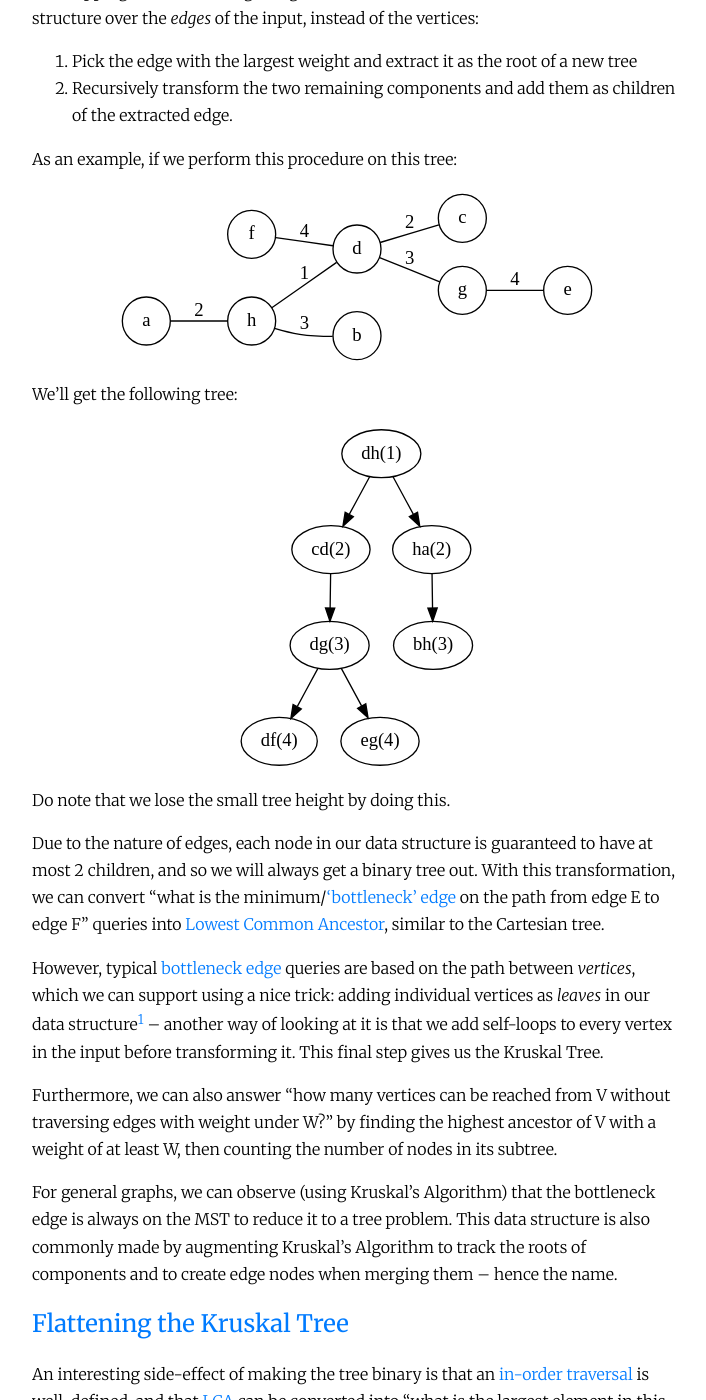
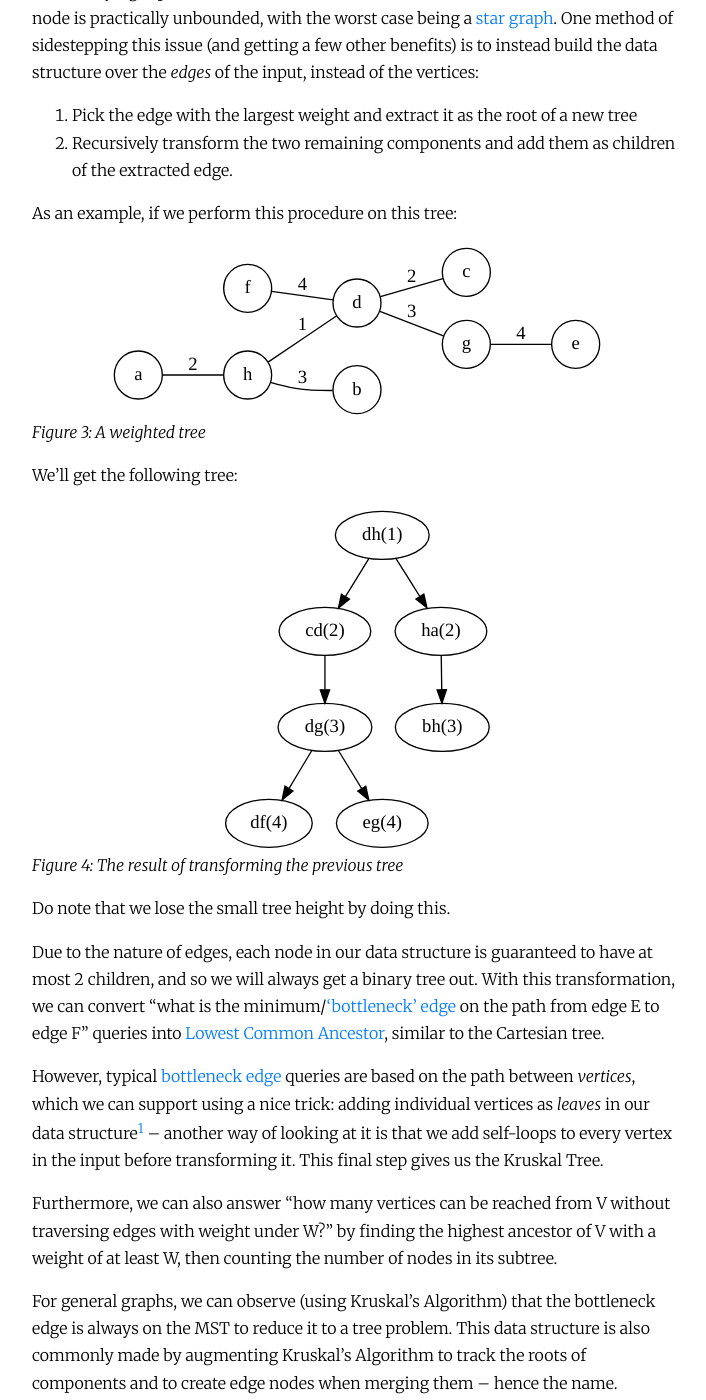
Before and after one commit to ralismark/ralismark.github.io, a Jekyll site: the page built from _posts/2019-05-28-edge-trees.md, in a window 1280 px wide and 1400 px high, scrolled down 2341 px. Shown: the whole window, without its empty margins (283-989 px from the left). Built offline with Jekyll 4.4.1, drawn with Linux system fonts in a browser that asks for light colours; nearby versions of some CDN libraries; some of the changed text lies outside the part shown.

Commit message:
Embed graphviz graphs

```diff
--- /dev/null
+++ b/_plugins/graphviz.rb
@@ -0,0 +1,20 @@
+module Jekyll
+  class GraphBlock < Liquid::Block
+
+    def render(context)
+      text = super
+      io = IO.popen("dot -Gbgcolor=transparent -Tsvg", "r+")
+      io.puts(text)
+      io.close_write()
+      io.gets() # skip <?xml>
+      io.gets() # skip <!doctype>
+      io.gets() # skip end of doctype
+      io.gets() # skip comment
+      io.gets() # skip comment
+      io.read()
+    end
+
+  end
+end
+
+Liquid::Template.register_tag("graph", Jekyll::GraphBlock)
--- a/_posts/2019-05-28-edge-trees.md
+++ b/_posts/2019-05-28-edge-trees.md
@@ -31,9 +31,35 @@
 - A **centroid** of a tree is a vertex that, when removed, leaves components which are at most half the size of the original tree.
 - A **centroid tree** (also known as the **centroid decomposition** of a tree) is generated by extracting the centroid of a tree, then making the centroid decomposition of the remaining components its children.
 
-![](/render/build/edge-trees--random.svg "Figure 1: A random tree.")
+{% graph %}
+graph {
+	bgcolor=transparent;
+	node [shape=circle];
+	rankdir="LR";
+	d -- b;
+	c -- f;
+	e -- g;
+	c -- h;
+	a -- c;
+	e -- a;
+	b -- e;
+	i -- b;
+}
+{% endgraph %}
+_Figure 1: A random tree_
 
-![](/render/build/edge-trees--centroid.svg "Figure 2: The centroid decomposition of the above tree")
+{% graph %}
+digraph {
+	node [shape=circle];
+	e -> b -> d;
+	b -> i;
+	e -> g;
+	e -> c -> a;
+	c -> f;
+	c -> h;
+}
+{% endgraph %}
+_Figure 2: The centroid decomposition of the above tree_
 
 Centroid trees are similar to binary search trees in that
 
@@ -67,11 +93,35 @@
 
 As an example, if we perform this procedure on this tree:
 
-![](/render/build/edge-trees--weighted.svg "Figure 3: A weighted tree")
+{% graph %}
+graph {
+	node [shape=circle];
+	rankdir="LR";
+	h -- b [label=3];
+	d -- c [label=2];
+	g -- e [label=4];
+	f -- d [label=4];
+	d -- g [label=3];
+	h -- d [label=1];
+	a -- h [label=2];
+}
+{% endgraph %}
+_Figure 3: A weighted tree_
 
 We'll get the following tree:
 
-![](/render/build/edge-trees--kruskal.svg "Figure 4: The result of transforming the previous tree")
+{% graph %}
+digraph {
+	df [label="df(4)"];
+	dg [label="dg(3)"]; dg -> df; dg -> eg;
+	eg [label="eg(4)"];
+	cd [label="cd(2)"]; cd -> dg;
+	dh [label="dh(1)"]; dh -> cd; dh -> ha;
+	ha [label="ha(2)"]; ha -> bh;
+	bh [label="bh(3)"];
+}
+{% endgraph %}
+_Figure 4: The result of transforming the previous tree_
 
 Do note that we lose the small tree height by doing this.
 
@@ -94,7 +144,50 @@
 [inorder]: https://en.wikipedia.org/wiki/Tree_traversal#In-order_(LNR)
 [rmq]: https://en.wikipedia.org/wiki/Range_minimum_query
 
-![](/render/build/edge-trees--flattened.svg "Figure 5: In-order traversal of the previous tree")
+{% graph %}
+digraph {
+	node [shape=record,fontsize=30];
+	ar [label="<c> c | <cd> cd\n2 | <d> d | <df> df\n4 | <f> f | <dg> dg\n3 | <e> e | <eg> eg\n4 | <g> g | <dh> dh\n1 | <a> a | <ha> ha\n2 | <b> b | <bh> bh\n3 | <h> h", width=15];
+
+	node [shape=circle];
+	subgraph tree {
+		cd -> dh;
+		ha -> dh;
+		dg -> cd;
+		bh -> ha;
+		df -> dg;
+		eg -> dg;
+		c -> cd;
+		d -> df;
+		f -> df;
+		e -> eg;
+		g -> eg;
+		a -> ha;
+		b -> bh;
+		h -> bh;
+	}
+
+	subgraph mapping {
+		edge [color=grey, dir=none, style=dashed, weight=100];
+		ar:dh -> dh;
+		ar:cd -> cd;
+		ar:ha -> ha;
+		ar:dg -> dg;
+		ar:bh -> bh;
+		ar:df -> df;
+		ar:eg -> eg;
+		ar:c -> c;
+		ar:d -> d;
+		ar:f -> f;
+		ar:e -> e;
+		ar:g -> g;
+		ar:a -> a;
+		ar:b -> b;
+		ar:h -> h;
+	}
+}
+{% endgraph %}
+_Figure 5: In-order traversal of the previous tree_
 
 This allows us to use a segment tree, which is much easier to implement than binary lifting/jump pointers. Plus, that diagram looks really nice.
 
@@ -106,7 +199,19 @@
 
 The surprising benefit of this extra information is that you can now perform edge deletions in $$O(1)$$! To remove an edge, we attach the near child to the parent and separate the far child:
 
-![](/render/build/edge-trees--nearfar.svg "Figure 6: Removing an edge")
+{% graph %}
+digraph {
+	subgraph cluster_0 {
+		parent -> elem -> {near,far};
+	}
+
+	subgraph cluster_1 {
+		"parent'" -> "near'";
+		"parent'" -> "far'" [color=transparent];
+	}
+}
+{% endgraph %}
+_Figure 6: Removing an edge_
 
 
 If we also support the ability to get the root node of any tree to check if two vertices are connected, we'll be able to support what's known as *decremental connectivity* on a tree.
```
Also changed, not shown: render/build/edge-trees--centroid.svg (deleted), render/build/edge-trees--flattened.svg (deleted), render/build/edge-trees--kruskal.svg (deleted), render/build/edge-trees--nearfar.svg (deleted), render/build/edge-trees--random.svg (deleted), render/build/edge-trees--weighted.svg (deleted), 7 other files.
